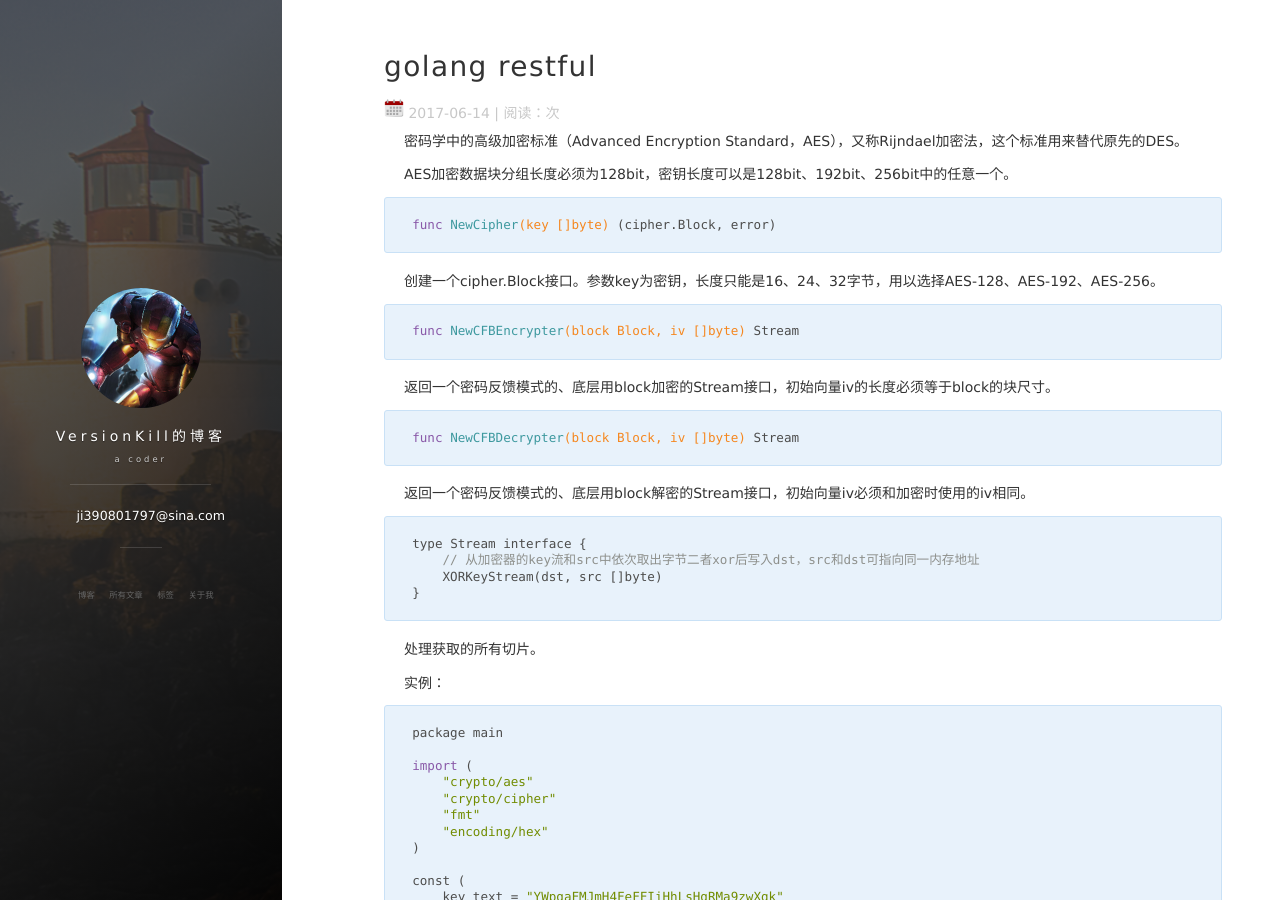
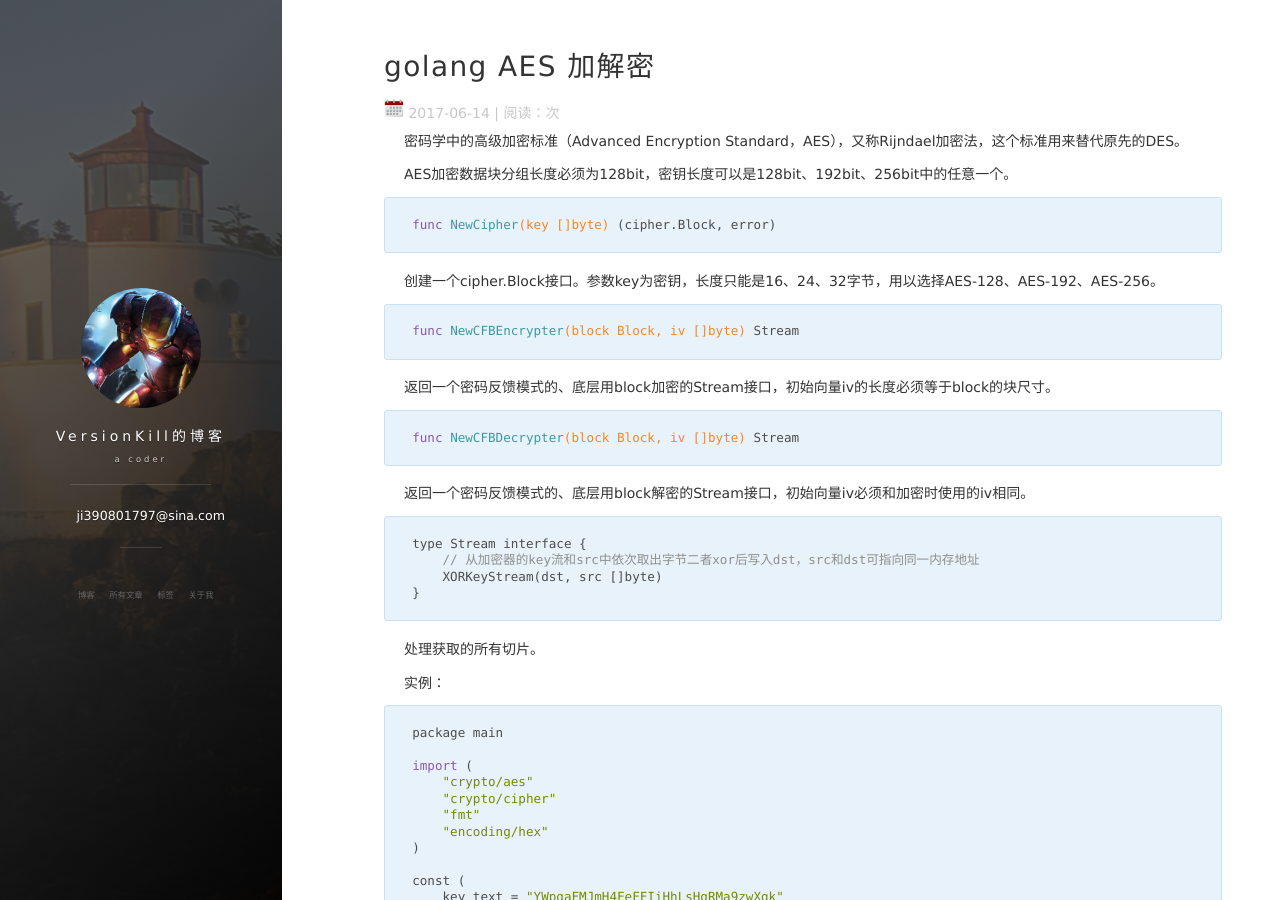
Before and after one commit to versionkill/versionkill.github.io, a Jekyll site: the page built from _posts/2017-06-14-go_aes_note.md, in a window 1280 px wide and 900 px high. Built offline with Jekyll 4.4.1, drawn with Linux system fonts in a browser that asks for light colours; nearby versions of some CDN libraries; comment, search, counter and statistics services are not loaded.

Commit message:
Update 2017-06-14-go_aes_note.md

```diff
--- a/_posts/2017-06-14-go_aes_note.md
+++ b/_posts/2017-06-14-go_aes_note.md
@@ -1,6 +1,6 @@
 ---
 layout: post
-title: golang restful
+title: golang AES 加解密
 tags: go
 comments: true
 ---
```
